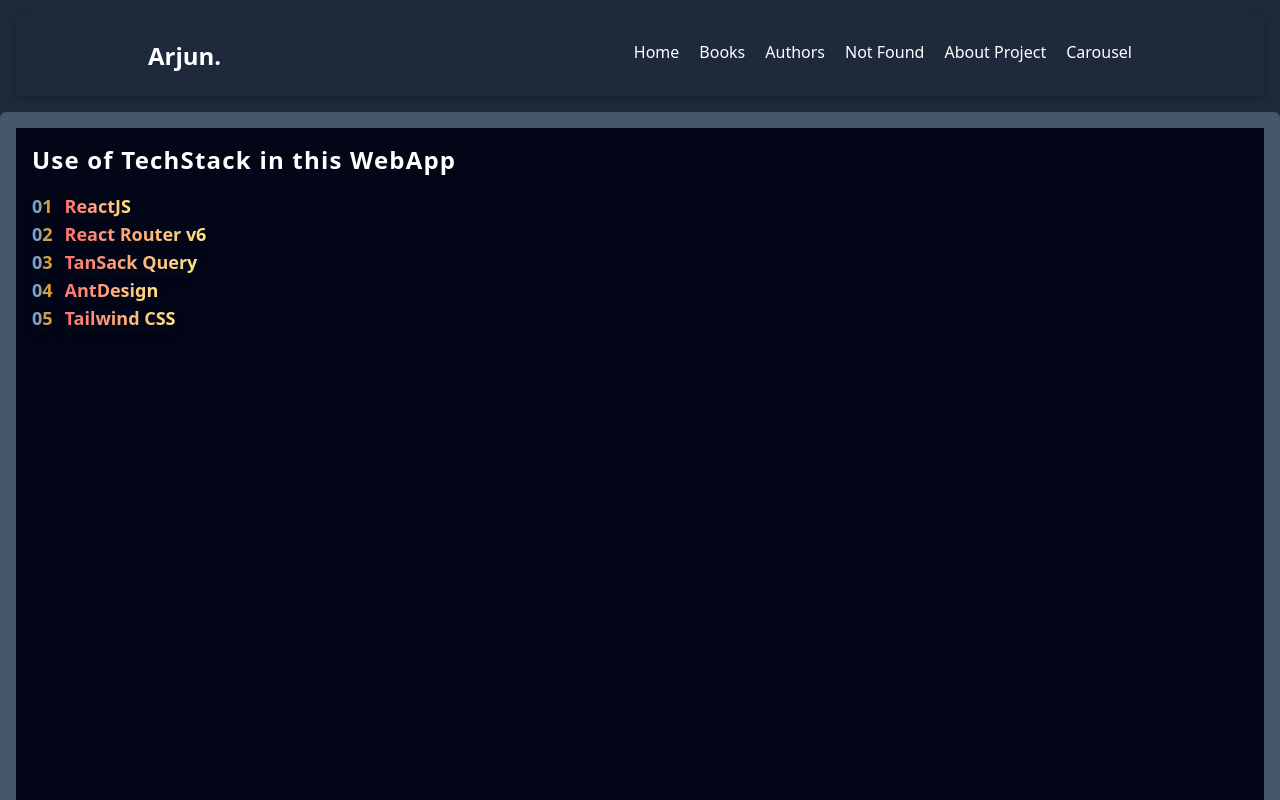
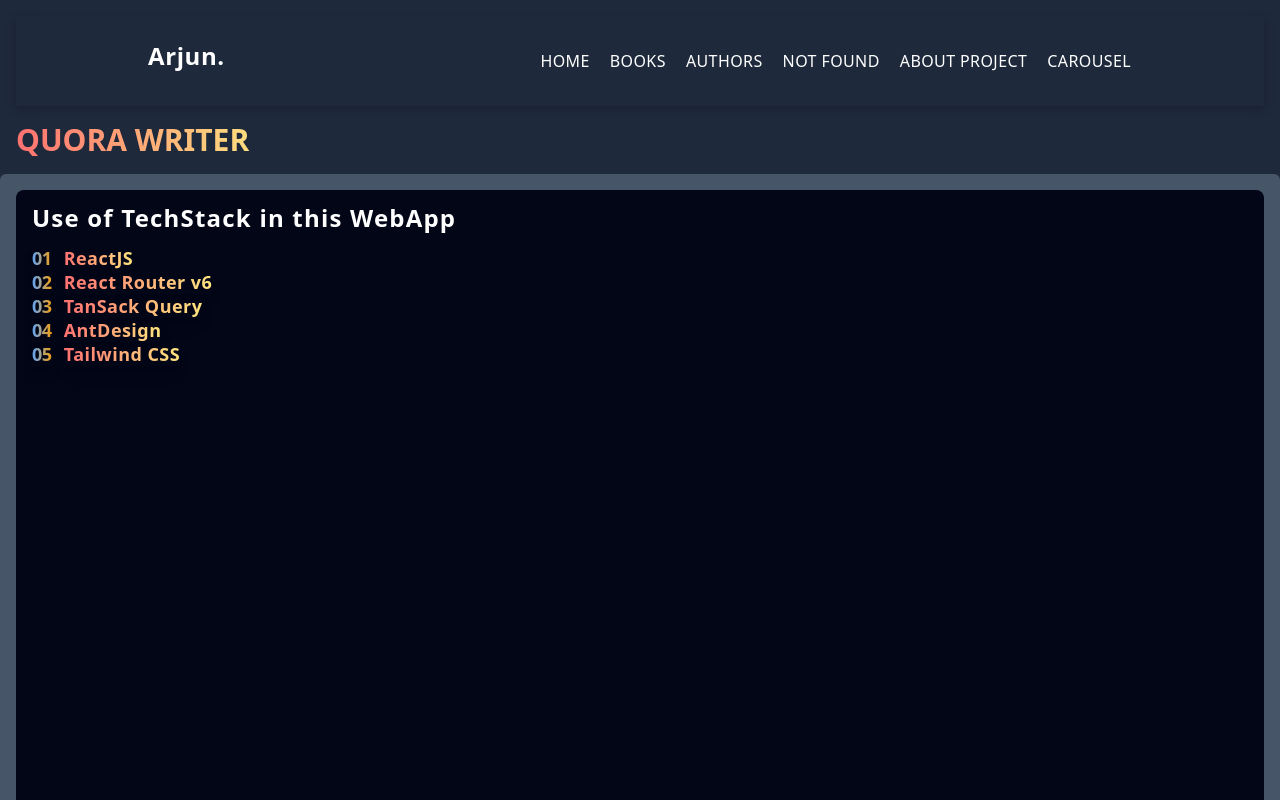
Before and after one commit to Arjun-Mavai/Book-App, a React (Vite) app: page /projects in a window 1280 px wide. Shown: the top 800 px of the page. Built offline with nearby package versions, Linux system fonts and the light colour scheme.

Commit message:
type animation added

```diff
--- a/package.json
+++ b/package.json
@@ -16,12 +16,14 @@
     "antd": "^5.9.2",
     "autoprefixer": "^10.4.15",
     "postcss-cli": "^10.1.0",
+    "prop-types": "^15.8.1",
     "react": "^18.2.0",
     "react-dom": "^18.2.0",
     "react-icons": "^4.11.0",
     "react-player": "^2.13.0",
     "react-query": "^3.39.3",
     "react-router-dom": "^6.16.0",
+    "react-type-animation": "^3.1.0",
     "tailwindcss": "^3.3.3"
   },
   "devDependencies": {
--- a/src/components/Drop.tsx
+++ b/src/components/Drop.tsx
@@ -21,7 +21,7 @@
   {
     key: "2",
     label: (
-      <div className="links">
+      <div className="links ">
         <a
           target="_blank"
           rel="noopener noreferrer"
@@ -39,6 +39,8 @@
     key: "3",
     label: (
       <a
+        className="
+      bg-gradient-to-r from-[#ff7170] to-[#ffe57f] bg-clip-text text-transparent text-bold text-lg shadow-lg text font-extrabold"
         target="_blank"
         rel="noopener noreferrer"
         href="https://arjun-mavai.github.io/Responsive-Portfolio/"
@@ -61,7 +63,10 @@
     <div className="drop">
       <Dropdown menu={{ items }} className="bxDrop font-bold text-lg">
         <a onClick={(e) => e.preventDefault()}>
-          <Space className=" bg-gradient-to-r from-[#ff7170] to-[#ffe57f] bg-clip-text text-transparent text-bold text-lg shadow-lg text font-extrabold">
+          <Space
+            className="
+          bg-gradient-to-r from-[#ff7170] to-[#ffe57f] bg-clip-text text-transparent text-bold text-lg shadow-lg text font-extrabold"
+          >
             Check out My Projects
             <DownOutlined />
           </Space>
@@ -72,3 +77,5 @@
 };
 
 export default Drops;
+
+// flex items-center whitespace-nowrap rounded bg-success px-6 pb-2 pt-2.5 text-xs font-medium uppercase leading-normal text-white shadow-[0_4px_9px_-4px_#14a44d] transition duration-150 ease-in-out hover:bg-success-600 hover:shadow-[0_8px_9px_-4px_rgba(20,164,77,0.3),0_4px_18px_0_rgba(20,164,77,0.2)] focus:bg-success-600 focus:shadow-[0_8px_9px_-4px_rgba(20,164,77,0.3),0_4px_18px_0_rgba(20,164,77,0.2)] focus:outline-none focus:ring-0 active:bg-success-700 active:shadow-[0_8px_9px_-4px_rgba(20,164,77,0.3),0_4px_18px_0_rgba(20,164,77,0.2)] motion-reduce:transition-none
--- a/src/components/Sidebar.jsx
+++ b/src/components/Sidebar.jsx
@@ -1,6 +1,7 @@
 import { useState } from "react";
 import { Link } from "react-router-dom";
 import { AiOutlineMenu, AiOutlineClose } from "react-icons/ai";
+import { TypeAnimation } from "react-type-animation";
 
 import "../styles/main.css";
 
@@ -13,7 +14,7 @@
 
   return (
     <div className=" ">
-      <div className="container flex flex-row justify-between p-5 md:px-32  shadow-[0_3px_10px_rgb(0,0,0,0.2)]">
+      <div className=" mb-4 container flex flex-row justify-between p-5 md:px-32  shadow-[0_3px_10px_rgb(0,0,0,0.2)]">
         {/* <ul>
           <li className="flex flex-col gap-5 h-screen sm:flex-col md:flex-col">
             <Link
@@ -49,11 +50,11 @@
           </li>
         </ul> */}
 
-        <div className="title font-semibold text-2xl p-1 cursor-pointer ">
+        <div className="title font-semibold text-2xl p-1 cursor-pointer tracking-wide  ">
           Arjun.
         </div>
 
-        <nav className="hidden  md:flex gap-5 font-medium p-1 cursor-pointer ">
+        <nav className="hidden border border-transparent  md:flex gap-5 font-medium p-1 cursor-pointer ">
           {[
             ["Home", "/"],
             ["Books", "/books"],
@@ -63,7 +64,10 @@
             ["Carousel", "/slide"],
           ].map(([title, url], id) => (
             // earlier i was using id in ([title ,url, id,])
-            <div className="link " key={id}>
+            <div
+              className="text-gradient uppercase    link leading-10 tracking-wide   rounded-lg "
+              key={id}
+            >
               <Link key={id} to={url} className="   ">
                 {title}
               </Link>
@@ -80,7 +84,7 @@
               menu ? "translate-x-0" : " -translate-x-full"
             } md:hidden flex flex-col absolute bg-slate-900 left-0 top-20 font-medium text-2xl text-center pt-8 pb-4 gap-8 w-full h-fit transition-transform duration-300`}
           >
-            <nav className="  md:flex gap-5 font-medium p-1 cursor-pointer ">
+            <nav className="  md:flex gap-5 font-medium p-1 cursor-pointer leading-6 tracking-widest ">
               {[
                 ["Home", "/"],
                 ["Books", "/books"],
@@ -90,7 +94,7 @@
                 ["Carousel", "/slide"],
               ].map(([title, url], id) => (
                 // earlier i was using id in ([title ,url, id,])
-                <div className="link " key={id}>
+                <div className="link leading-10  " key={id}>
                   <Link key={id} to={url} className="   ">
                     {title}
                   </Link>
@@ -100,6 +104,25 @@
           </div>
         </div>
       </div>
+
+      <TypeAnimation
+        sequence={[
+          // Same substring at the start will only be typed out once, initially
+          "FRONTEND DEVELOPER",
+          1000, // wait 1s before replacing "Mice" with "Hamsters"
+          "WEB DESIGNER",
+          1000,
+          "QUORA WRITER",
+          1000,
+          "AVID READER",
+          1000,
+        ]}
+        wrapper="span"
+        speed={50}
+        className=" text-3xl font-semibold bg-gradient-to-r inline-block from-[#ff7170] to-[#ffe57f] bg-clip-text text-transparent "
+        // style={{ fontSize: "2em", display: "inline-block" }}
+        repeat={Infinity}
+      />
     </div>
   );
 };
--- a/src/pages/About.jsx
+++ b/src/pages/About.jsx
@@ -1,4 +1,5 @@
 import Drops from "../components/Drop";
+// import Typewriter from "../components/Typewriter";
 
 const About = () => {
   return (
--- a/src/pages/Projects.jsx
+++ b/src/pages/Projects.jsx
@@ -3,30 +3,32 @@
 
 const Projects = () => {
   return (
-    <div className="project flex gap-4 flex-col bg-slate-950 h-screen p-4">
-      <h1 className="tracking-wider font-bold text-2xl">
+    <div className="project flex gap-4 flex-col bg-slate-950 h-screen p-4 rounded-lg ">
+      <h1 className="tracking-wider leading-6  font-bold text-2xl">
         Use of TechStack in this WebApp
       </h1>
-      <ul className="">
+      <ul className=" rounded-lg">
         <li className="flex gap-3">
-          <p>01</p>
-          <span className=" ">ReactJS</span>
+          <p className="my-paragraph">01</p>
+          <span className=" my-span ">ReactJS</span>
         </li>
         <li className="flex gap-3">
-          <p>02</p>
-          <span>React Router v6</span>
+          <p className="my-paragraph">02</p>
+          <span className=" my-span ">React Router v6</span>
         </li>
         <li className="flex gap-3">
-          <p>03</p>
-          <span>TanSack Query</span>
+          <p className="my-paragraph">03</p>
+          <span className=" my-span ">TanSack Query</span>
         </li>
         <li className="flex gap-3">
-          <p>04</p>
-          <span>AntDesign</span>
+          <p className="my-paragraph">04</p>
+          <span className=" my-span ">AntDesign</span>
         </li>
         <li className="flex gap-3">
-          <p>05</p>
-          <span>Tailwind CSS</span>
+          <p className="my-paragraph">05</p>
+          <span span className=" my-span ">
+            Tailwind CSS
+          </span>
         </li>
       </ul>
     </div>
--- a/src/pages/Slider.jsx
+++ b/src/pages/Slider.jsx
@@ -27,7 +27,7 @@
 
   // JSX for the component
   return (
-    <div className="flex relative gap-4 p-4 bg-slate-900 h-screen">
+    <div className="flex relative gap-4 p-4 bg-slate-900 h-screen rounded-lg">
       {/* Sidebar section */}
       <div className="sidebar w-1/4">
         {/* Loop through each item */}
--- a/src/styles/main.css
+++ b/src/styles/main.css
@@ -10,12 +10,12 @@
     }
 } */
 
-span{
-    @apply bg-gradient-to-r from-[#ff7170] to-[#ffe57f] bg-clip-text text-transparent  text-lg shadow-lg text font-bold
+.my-span{
+    @apply font-sans leading-10  md:leading-6 tracking-wide  bg-gradient-to-r from-[#ff7170] to-[#ffe57f] bg-clip-text text-transparent   text-lg shadow-lg text font-bold
 }
 
-p{
-  @apply  bg-gradient-to-r  from-blue-400 to-amber-500 bg-clip-text text-transparent  text-lg shadow-lg text font-bold
+.my-paragraph{
+  @apply font-sans leading-10 md:leading-6 tracking-tight   bg-gradient-to-r  from-blue-400 to-amber-500 bg-clip-text text-transparent  text-lg shadow-lg text font-bold
 }
 
 @layer components {
@@ -29,3 +29,29 @@
   Link{
     @apply hover:text-green-600 transition-all cursor-pointer duration-300
   }
+
+
+  /* @apply Directive: A feature in Tailwind CSS that allows you to create custom utility classes.
+
+  Utility Classes: These are the building blocks in Tailwind CSS, designed to be used directly in your HTML.
+
+  Custom Utility Classes: These are user-defined classes that use the @apply directive to combine multiple utility classes into one. */
+
+
+  .gradient-border {
+    position: relative;
+  }
+
+  .gradient-border:after {
+    content: "";
+    position: absolute;
+    top: 0;
+    left: 0;
+    right: 0;
+    bottom: 0;
+    z-index: -1;
+    border-radius: inherit;
+    background: linear-gradient(to right, red, amber);
+    clip-path: content-box; /* Important */
+    padding: 2px; /* Border Width */
+  }
```
Also changed, not shown: src/components/Typewriter.jsx (added, +64 -0 lines), 2 other files (tests, documents, lock files or other folders).
